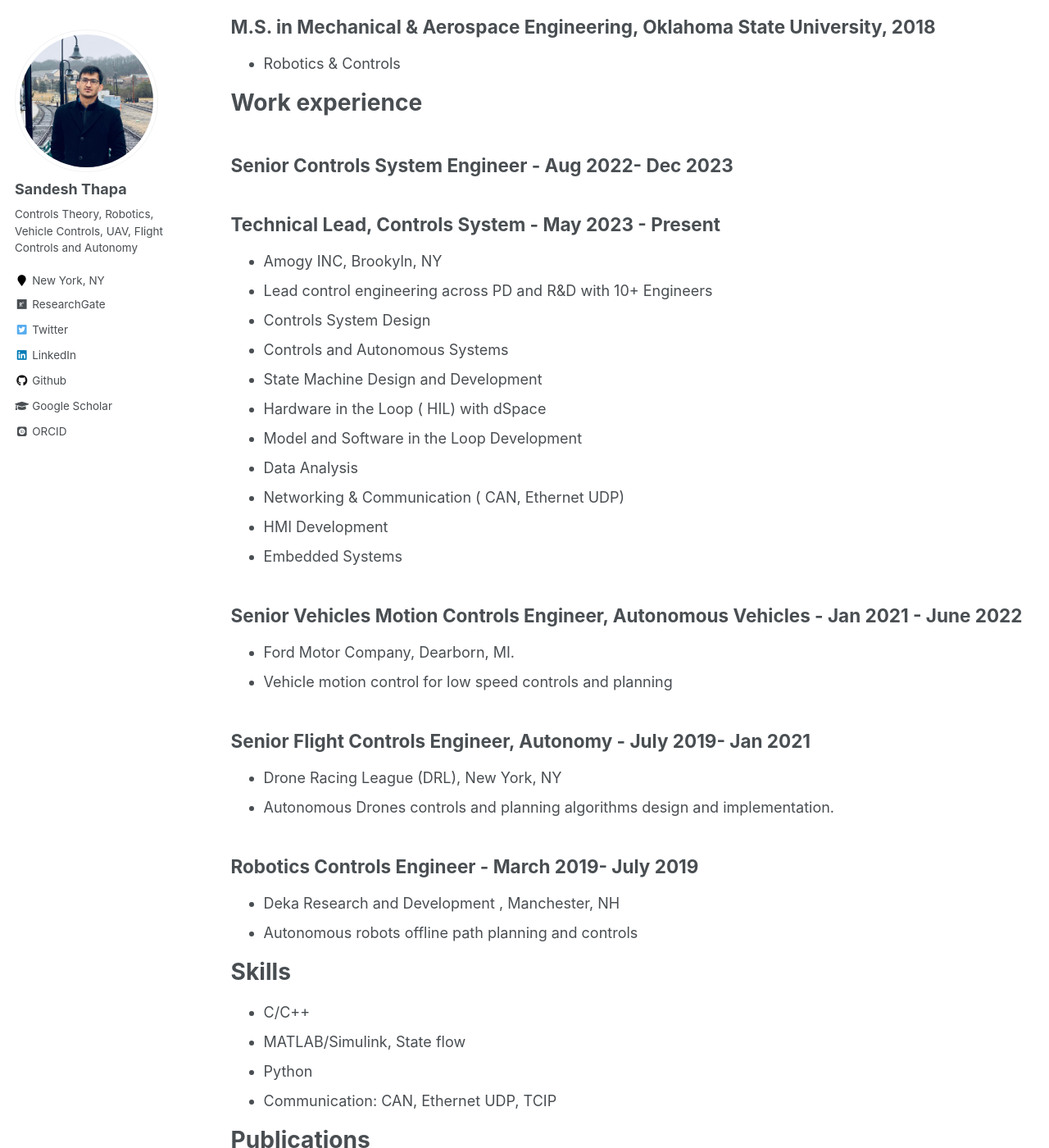
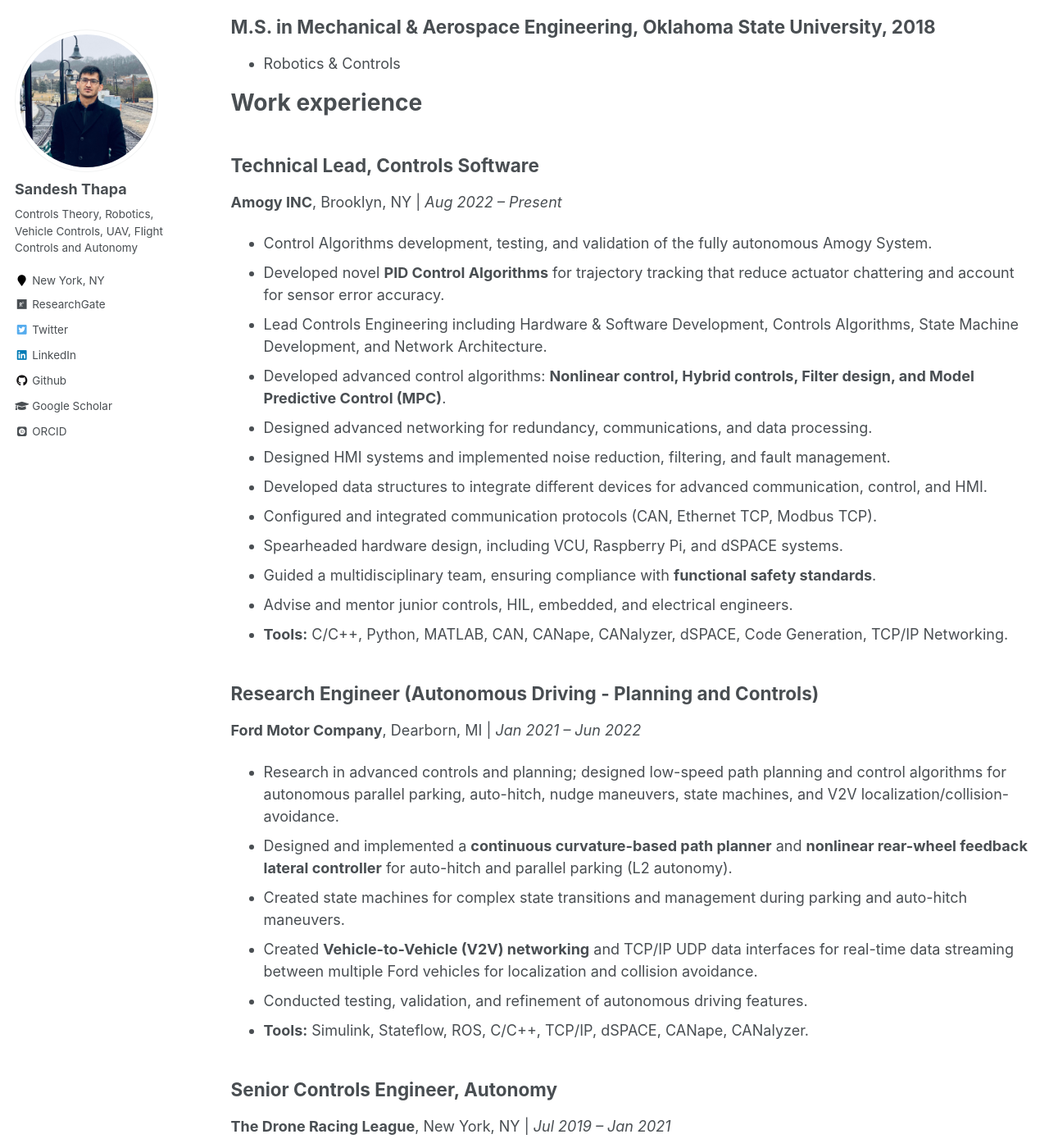
Before and after one commit to sandeshthapa/sandeshthapa.github.io, a Jekyll site: the page built from _pages/cv.md, in a window 1280 px wide and 1400 px high, scrolled down 292 px. Shown: the whole window at 82% size. Built offline with Jekyll 4.4.1, drawn with Linux system fonts in a browser that asks for light colours; some web fonts are replaced; some of the changed text lies outside the part shown.

Commit message:
Updated about and cv section

```diff
--- a/_pages/cv.md
+++ b/_pages/cv.md
@@ -15,32 +15,45 @@ redirect_from:
   * Robotics & Controls
 
 # Work experience
-## Senior Controls System Engineer  - Aug 2022- Dec 2023
-## Technical Lead, Controls System - May 2023 - Present
-  * Amogy INC, Brookyln, NY
-  * Lead control engineering across PD and R&D with 10+ Engineers
-  * Controls System Design
-  * Controls and Autonomous Systems
-  * State Machine Design and Development
-  * Hardware in the Loop ( HIL) with dSpace
-  * Model and Software in the Loop Development
-  * Data Analysis
-  * Networking & Communication ( CAN, Ethernet UDP)
-  * HMI Development
-  * Embedded Systems
+## Technical Lead, Controls Software
+**Amogy INC**, Brooklyn, NY | *Aug 2022 – Present*
 
-## Senior Vehicles Motion Controls Engineer, Autonomous Vehicles - Jan 2021 - June 2022
-  * Ford Motor Company, Dearborn, MI.
-  * Vehicle motion control for low speed controls and planning
+* Control Algorithms development, testing, and validation of the fully autonomous Amogy System.
+* Developed novel **PID Control Algorithms** for trajectory tracking that reduce actuator chattering and account for sensor error accuracy.
+* Lead Controls Engineering including Hardware & Software Development, Controls Algorithms, State Machine Development, and Network Architecture.
+* Developed advanced control algorithms: **Nonlinear control, Hybrid controls, Filter design, and Model Predictive Control (MPC)**.
+* Designed advanced networking for redundancy, communications, and data processing.
+* Designed HMI systems and implemented noise reduction, filtering, and fault management.
+* Developed data structures to integrate different devices for advanced communication, control, and HMI.
+* Configured and integrated communication protocols (CAN, Ethernet TCP, Modbus TCP).
+* Spearheaded hardware design, including VCU, Raspberry Pi, and dSPACE systems.
+* Guided a multidisciplinary team, ensuring compliance with **functional safety standards**.
+* Advise and mentor junior controls, HIL, embedded, and electrical engineers.
+* **Tools:** C/C++, Python, MATLAB, CAN, CANape, CANalyzer, dSPACE, Code Generation, TCP/IP Networking.
 
-## Senior Flight Controls Engineer, Autonomy - July 2019- Jan 2021
-   * Drone Racing League (DRL), New York, NY
-   * Autonomous Drones controls and planning algorithms design and implementation.
+## Research Engineer (Autonomous Driving - Planning and Controls)
+**Ford Motor Company**, Dearborn, MI | *Jan 2021 – Jun 2022*
+
+* Research in advanced controls and planning; designed low-speed path planning and control algorithms for autonomous parallel parking, auto-hitch, nudge maneuvers, state machines, and V2V localization/collision-avoidance.
+* Designed and implemented a **continuous curvature-based path planner** and **nonlinear rear-wheel feedback lateral controller** for auto-hitch and parallel parking (L2 autonomy).
+* Created state machines for complex state transitions and management during parking and auto-hitch maneuvers.
+* Created **Vehicle-to-Vehicle (V2V) networking** and TCP/IP UDP data interfaces for real-time data streaming between multiple Ford vehicles for localization and collision avoidance.
+* Conducted testing, validation, and refinement of autonomous driving features.
+* **Tools:** Simulink, Stateflow, ROS, C/C++, TCP/IP, dSPACE, CANape, CANalyzer.
+
+## Senior Controls Engineer, Autonomy
+**The Drone Racing League**, New York, NY | *Jul 2019 – Jan 2021*
+
+* Led research, development, and implementation of control algorithms for autonomous drones, focusing on position and attitude control for trajectory tracking.
+* Designed and implemented advanced control strategies, including **State-Dependent LQR, LQR/LQG, Nonlinear PID, Adaptive Control (MRAC), Geometric Control, and MPC**, ensuring robust trajectory tracking and attitude stabilization.
+* Developed and analyzed trajectory tracking performance using ROS/Gazebo and PX4 SITL simulations with PID and LQR controllers.
+* Implemented solvers for **Algebraic Riccati Equations in C++** to support control algorithm development.
+* Conducted real-time flight testing, algorithm testing, and debugging for autonomous flight.
+* **Tools:** C/C++, ROS, PX4, Gazebo, Eigen, CMake, Python, MATLAB/Simulink.
 
 ## Robotics Controls Engineer - March 2019- July 2019
   * Deka Research and Development , Manchester, NH
   * Autonomous robots offline path planning and controls
-
 # Skills
 
 * C/C++
```
Also changed, not shown: _pages/about.md (+2 -2 lines).
